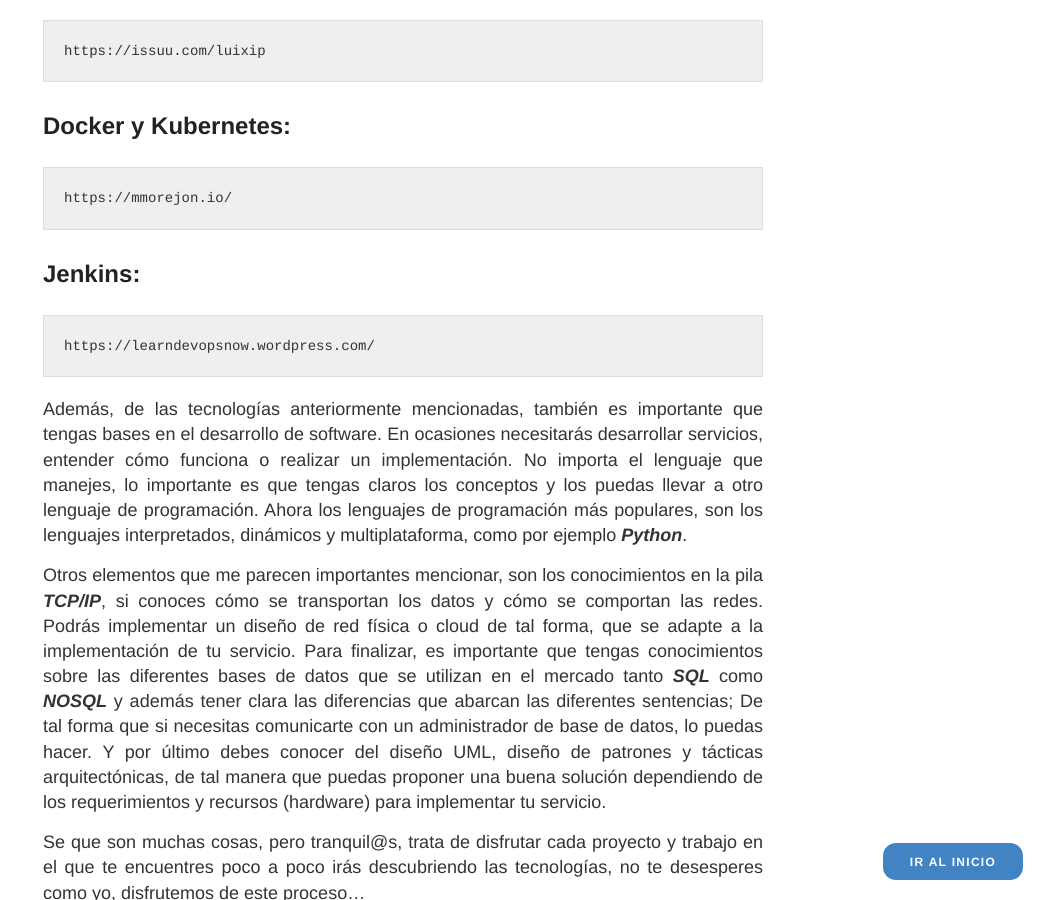
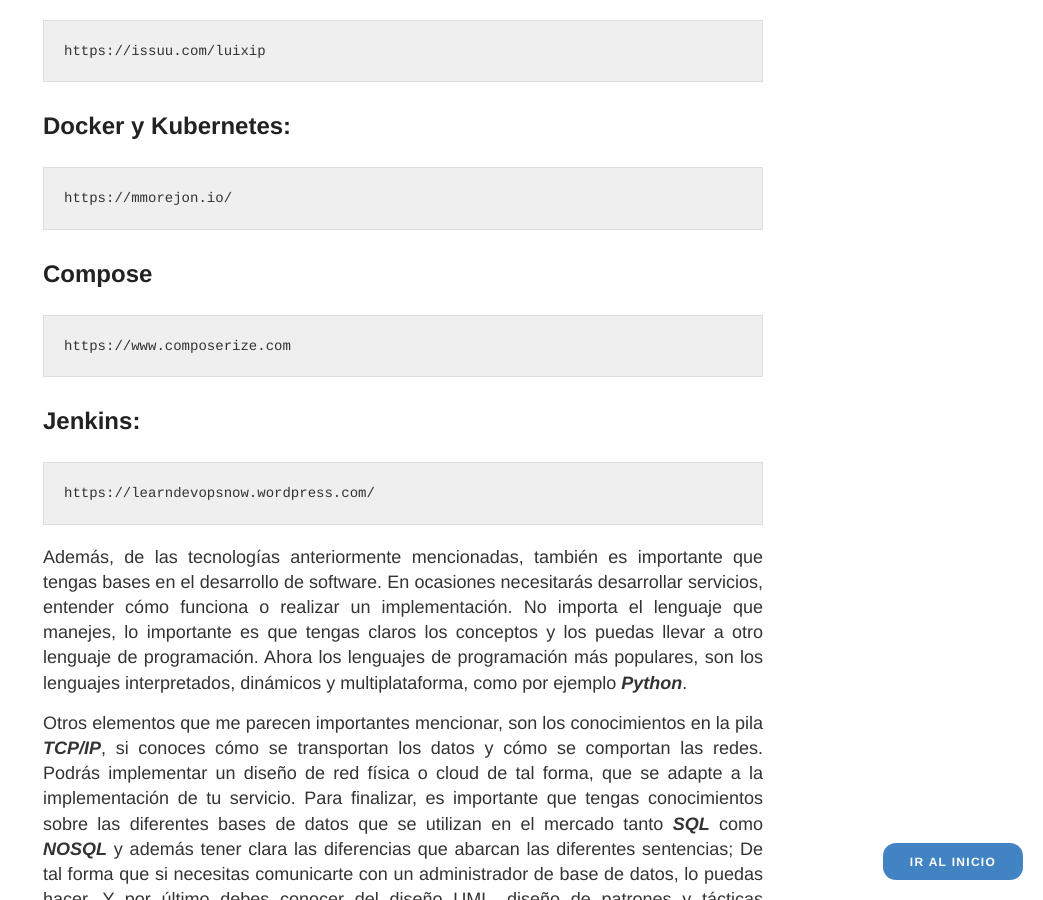
Before and after one commit to jsgiraldoh/jsgiraldoh.github.io, a Jekyll site: the page built from tips.md, in a window 1280 px wide and 900 px high, scrolled down 919 px. Shown: the whole window, without its empty margins (237-1280 px from the left). Built offline with Jekyll 4.4.1, drawn with Linux system fonts in a browser that asks for light colours; nearby versions of some CDN libraries.

Commit message:
Video introduccion docker, composerize

````diff
--- a/tips.md
+++ b/tips.md
@@ -41,6 +41,12 @@ https://issuu.com/luixip
 https://mmorejon.io/
 ```
 
+## Compose
+
+```
+https://www.composerize.com
+```
+
 ## Jenkins:
 
 ```
````
Also changed, not shown: _posts/post/2021-01-02-¿Qué-es-Docker?.md (+4 -0 lines).
